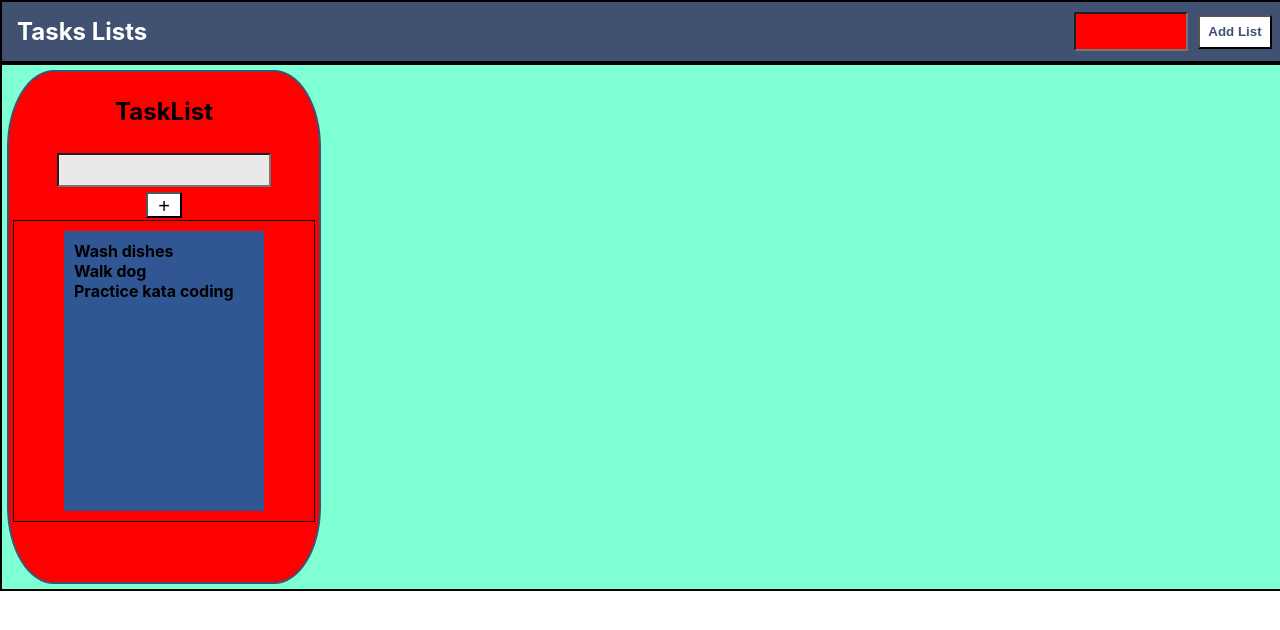
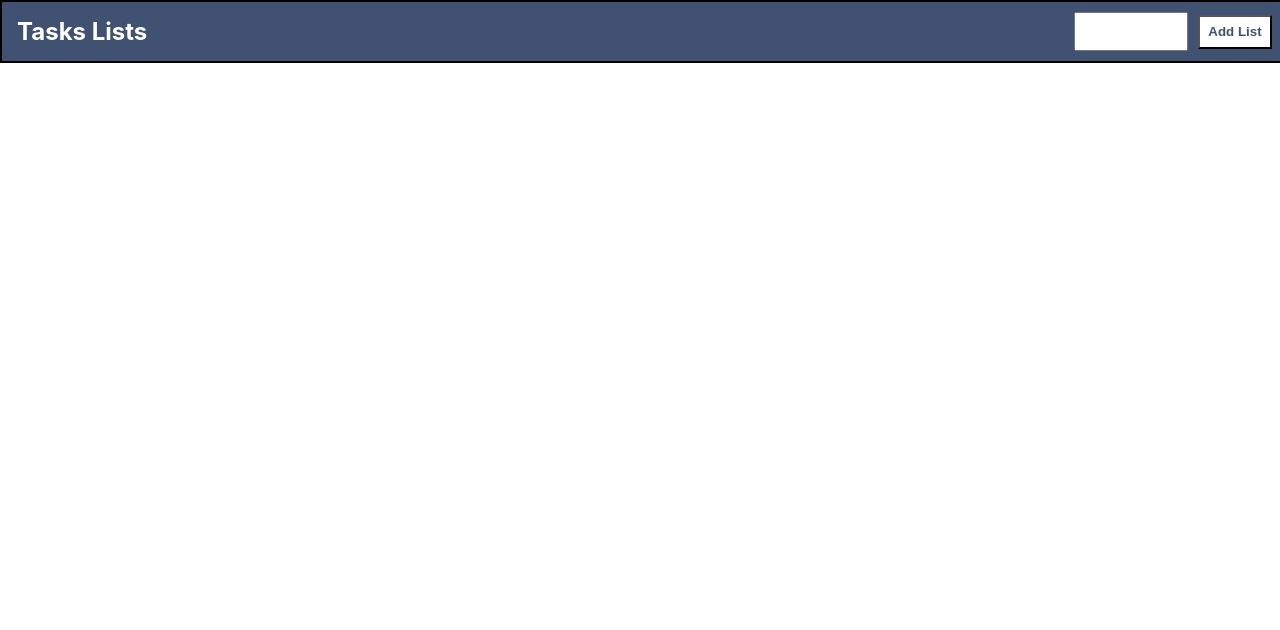
Before and after one commit to oddporson/todo-app-react, a React (Create React App) app: page / in a window 1280 px wide. Shown: the top 630 px of the page. Built offline with nearby package versions, Linux system fonts and the light colour scheme.

Commit message:
user can add name the list, add list and delete list

```diff
--- a/src/App.jsx
+++ b/src/App.jsx
@@ -7,10 +7,21 @@ import NavBar from "./components/NavBar";
 import CardList from "./components/CardList";
 
 const App = () => {
+  const [lists, setLists] = useState([]);
+
+  const addList = (list) => {
+    if (list.title !== "") {
+      setLists([...lists, list]);
+    }
+  };
+
+  const deleteList = (id) => {
+    setLists(lists.filter((list) => list.id !== id));
+  };
   return (
     <main>
-      <NavBar />
-      <CardList />
+      <NavBar addList={addList} />
+      <CardList lists={lists} setLists={setLists} deleteList={deleteList} />
     </main>
   );
 };
--- a/src/components/CardList.jsx
+++ b/src/components/CardList.jsx
@@ -2,10 +2,21 @@ import "./cardlist.css";
 
 import CardListItem from "./CardListItem";
 
-const CardList = () => {
+const CardList = ({ lists, setLists, deleteList }) => {
+  // console.log(lists);
+  const mappedCardListItem = lists.map((list) => (
+    <CardListItem
+      title={list.title}
+      key={list.id}
+      deleteList={deleteList}
+      id={list.id}
+    />
+  ));
+
   return (
     <section className="cardlist">
-      <CardListItem title="TaskList" />
+      {/* <CardListItem title={list.title} /> */}
+      {mappedCardListItem}
     </section>
   );
 };
--- a/src/components/CardListItem.jsx
+++ b/src/components/CardListItem.jsx
@@ -2,12 +2,21 @@ import "./cardlistitem.css";
 import TodoForm from "./TodoForm";
 import TodoList from "./TodoList";
 
-const CardListItem = ({ title }) => {
+const CardListItem = ({ title, deleteList, id }) => {
+  // console.log(title);
+
   return (
     <div className="card">
       <h2>{title}</h2>
       <TodoForm />
       <TodoList />
+      <button
+        onClick={() => {
+          deleteList(id);
+        }}
+      >
+        Delete
+      </button>
     </div>
   );
 };
--- a/src/components/NavBar.jsx
+++ b/src/components/NavBar.jsx
@@ -1,14 +1,28 @@
 import { useState } from "react";
 import "./navbar.css";
 
-const NavBar = ({ addCard }) => {
+const NavBar = ({ addList }) => {
   const [list, setList] = useState({ id: "", title: "" });
+
+  // console.log(list);
+
+  const generateListId = () => {
+    return Math.random().toString(6).slice(20);
+  };
+
+  // console.log(generateListId());
+
+  const handleSubmitList = (e) => {
+    e.preventDefault();
+    addList({ ...list, id: generateListId() });
+    setList({ ...list, title: "" });
+  };
 
   return (
     <nav className="container">
       <div className="nav">
         <h2>Tasks Lists</h2>
-        <form className="add-card">
+        <form className="add-card" onSubmit={handleSubmitList}>
           <input
             value={list.title}
             onChange={(e) => {
--- a/src/components/cardlist.css
+++ b/src/components/cardlist.css
@@ -1,6 +1,5 @@
 .cardlist {
-  border: solid 2px black;
-  width: 100%;
-  height: 100%;
-  background-color:aquamarine
+  /* border: solid 2px black; */
+  display: flex;
+  justify-content: space-evenly;
 }
--- a/src/components/cardlistitem.css
+++ b/src/components/cardlistitem.css
@@ -8,11 +8,18 @@
   display: flex;
   flex-direction: column;
   align-items: center;
-  /* background-color:rgb(255, 255, 255); */
-  background-color: red;
+  background-color:rgb(255, 255, 255);
+  /* background-color: red; */
 }
 
 .card h2 {
   display: flex;
   justify-content: center;
 }
+
+.card button {
+  background: rgb(65, 81, 114);
+  width: 100px;
+  color: white;
+  font-weight: bold;
+}
--- a/src/components/navbar.css
+++ b/src/components/navbar.css
@@ -37,5 +37,4 @@
   height: 15px;
   padding: 10px;
   margin: 0;
-  background-color: red;
 }
--- a/src/components/todolist.css
+++ b/src/components/todolist.css
@@ -1,6 +1,6 @@
 .todo-list {
   height: 300px;
-  border: 1px solid black;
+  /* border: 1px solid black; */
   display: flex;
   justify-content: center;
 }
@@ -12,11 +12,13 @@
 }
 
 .todo-list ul {
-  background-color: rgb(48, 87, 147);
+  /* background-color: rgb(48, 87, 147); */
+  border: 2px solid rgb(196, 196, 196);
   display: flex;
   flex-direction: column;
   width: 180px;
   padding: 10px;
   margin: 10px;
   font-weight: bold;
+  color: rgb(48, 87, 147);
 }
```
